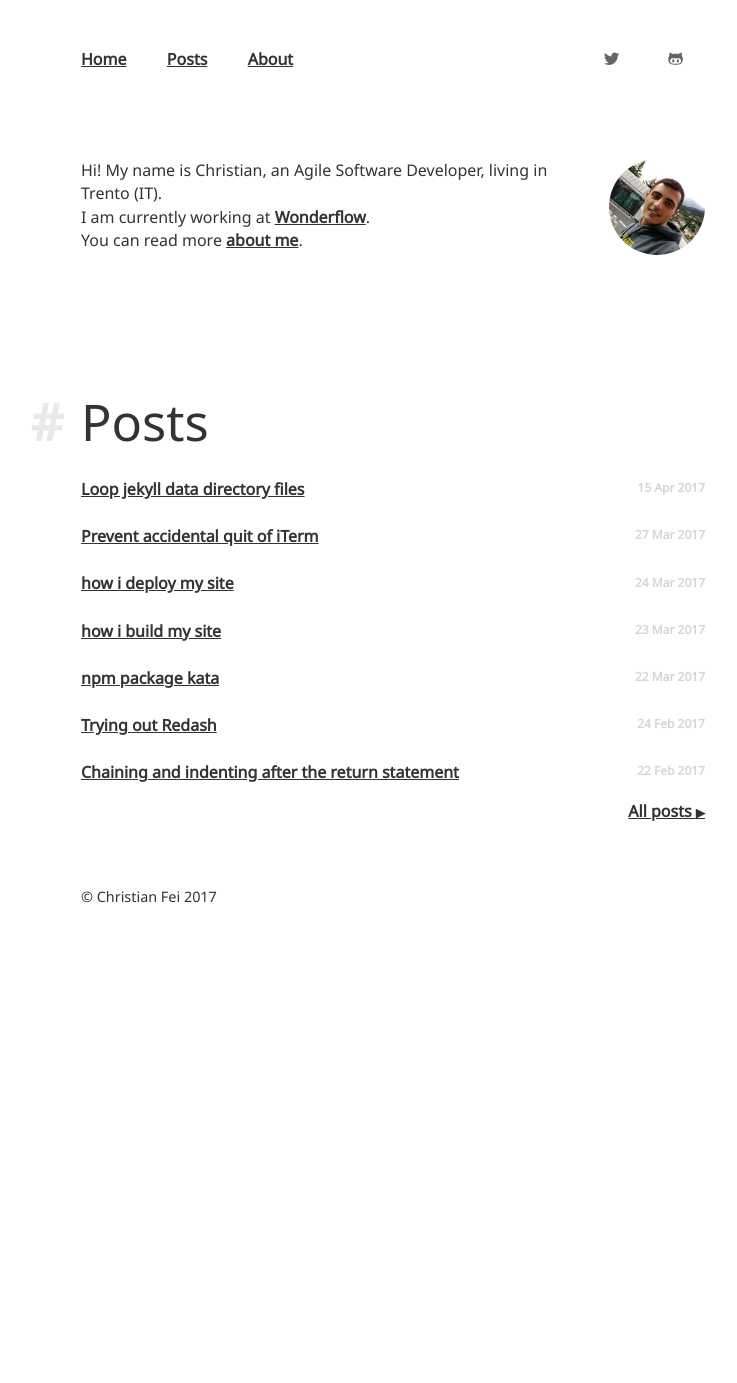
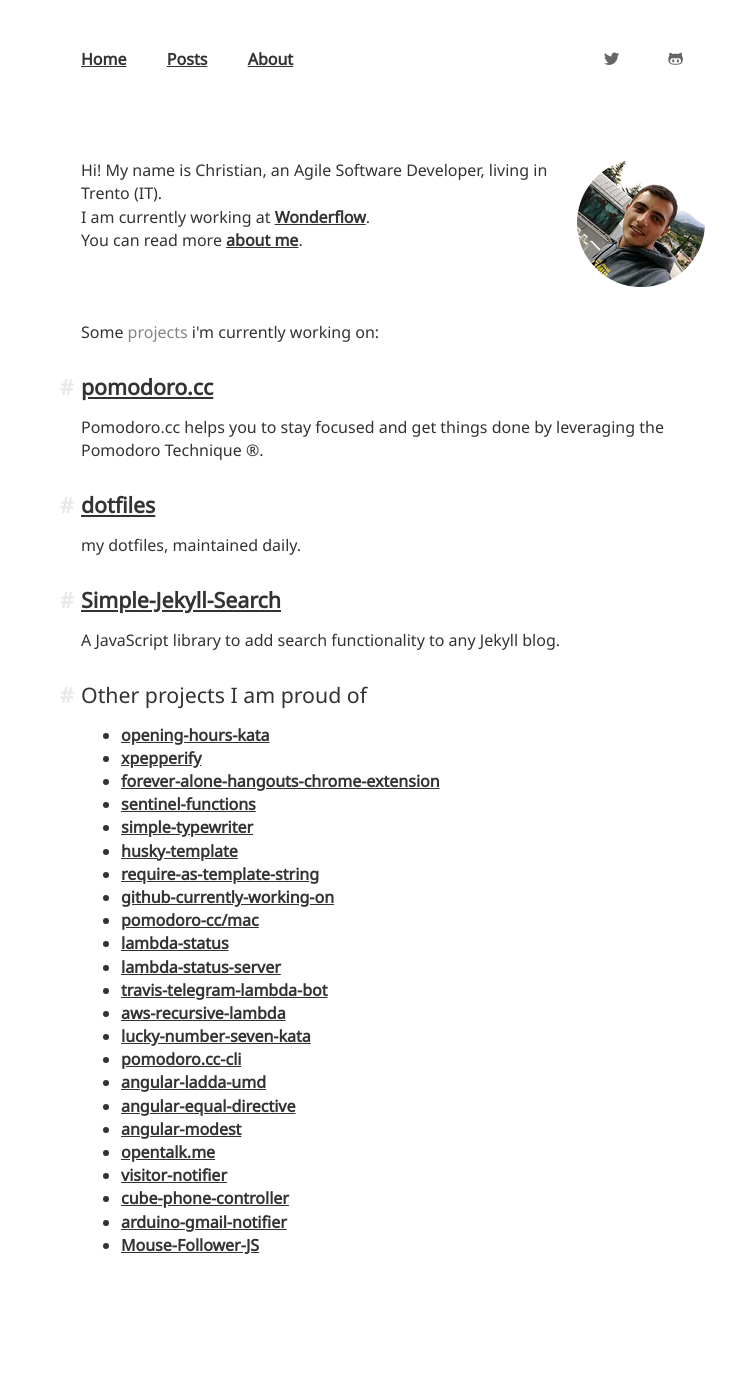
Before and after one commit to christian-fei/christian-fei.github.io-pandoc, a Jekyll site: the page built from index.html, in a window 1280 px wide. Shown: the whole page, without its empty margins (247-984 px from the left). Built offline with Jekyll 4.4.1, drawn with Linux system fonts in a browser that asks for light colours; before the commit the page ends 936 px from its top, so only the background shows below that.

Commit message:
update site with procject

```diff
--- /dev/null
+++ b/_data/projects.yml
@@ -0,0 +1,46 @@
+- url: https://github.com/christian-fei/opening-hours-kata
+  name: opening-hours-kata
+- url: https://github.com/christian-fei/xpepperify
+  name: xpepperify
+- url: https://github.com/christian-fei/forever-alone-hangouts-chrome-extension
+  name: forever-alone-hangouts-chrome-extension
+- url: https://github.com/christian-fei/sentinel-functions
+  name: sentinel-functions
+- url: https://github.com/christian-fei/simple-typewriter
+  name: simple-typewriter
+- url: https://github.com/christian-fei/husky-template
+  name: husky-template
+- url: https://github.com/christian-fei/require-as-template-string
+  name: require-as-template-string
+- url: https://github.com/christian-fei/github-currently-working-on
+  name: github-currently-working-on
+- url: https://github.com/pomodoro-cc/mac
+  name: pomodoro-cc/mac
+- url: https://github.com/christian-fei/lambda-status
+  name: lambda-status
+- url: https://github.com/christian-fei/lambda-status-server
+  name: lambda-status-server
+- url: https://github.com/christian-fei/travis-telegram-lambda-bot
+  name: travis-telegram-lambda-bot
+- url: https://github.com/christian-fei/aws-recursive-lambda
+  name: aws-recursive-lambda
+- url: https://github.com/christian-fei/lucky-number-seven-kata
+  name: lucky-number-seven-kata
+- url: https://github.com/christian-fei/pomodoro.cc-cli
+  name: pomodoro.cc-cli
+- url: https://github.com/christian-fei/angular-ladda-umd
+  name: angular-ladda-umd
+- url: https://github.com/christian-fei/angular-equal-directive
+  name: angular-equal-directive
+- url: https://github.com/christian-fei/angular-modest
+  name: angular-modest
+- url: https://github.com/christian-fei/opentalk.me
+  name: opentalk.me
+- url: https://github.com/christian-fei/visitor-notifier
+  name: visitor-notifier
+- url: https://github.com/christian-fei/cube-phone-controller
+  name: cube-phone-controller
+- url: https://github.com/christian-fei/arduino-gmail-notifier
+  name: arduino-gmail-notifier
+- url: https://github.com/christian-fei/Mouse-Follower-JS
+  name: Mouse-Follower-JS
--- a/_includes/main-footer.html
+++ b/_includes/main-footer.html
@@ -1,5 +1,5 @@
 <footer>
-  <div class="container">
+  <!-- <div class="container">
     &copy; Christian Fei 2017
-  </div>
+  </div> -->
 </footer>
--- a/assets/css/fancy.styl
+++ b/assets/css/fancy.styl
@@ -102,3 +102,6 @@ pre
     margin-right -1.5rem
     padding-left 1.5rem
     padding-right 1.5rem
+
+.fancy-highlight
+  color #848484
--- a/assets/css/layout.styl
+++ b/assets/css/layout.styl
@@ -59,8 +59,8 @@ body > footer
   display block
   float right
   img
-    height 6em
-    width 6em
+    height 128px
+    width 128px
     margin-left 0.75em
 
 .avatar
--- a/index.html
+++ b/index.html
@@ -2,15 +2,31 @@
 layout: default
 ---
 
-<section class="content">
-  <h1>Posts</h1>
-  {% for post in site.posts limit:7 %}
-    {% include post-template.html %}
+Some <span class="fancy-highlight">projects</span> i'm currently working on:
+
+<div class="project">
+  <h4><a href="https://pomodoro.cc" target="_blank">pomodoro.cc</a></h4>
+  <p>Pomodoro.cc helps you to stay focused and get things done by leveraging the Pomodoro Technique ®.</p>
+</div>
+
+<div class="project">
+  <h4><a href="https://github.com/christian-fei/dotfiles" target="_blank">dotfiles</a></h4>
+  <p>my dotfiles, maintained daily.</p>
+</div>
+
+<div class="project">
+  <h4><a href="https://github.com/christian-fei/Simple-Jekyll-Search" target="_blank">Simple-Jekyll-Search</a></h4>
+  <p>A JavaScript library to add search functionality to any Jekyll blog.</p>
+</div>
+
+<h4>
+  Other projects I am proud of
+</h4>
+
+<ul>
+  {% for project in site.data.projects %}
+    <li>
+      <a href="{{ project.url }}" target="_blank">{{ project.name }}</a>
+    </li>
   {% endfor %}
-
-  <p>
-    <a href="/posts" class="fr">
-      All posts <small>▶︎</small>
-    </a>
-  </p>
-</section>
+</ul>
```
Also changed, not shown: dest/main.min.css.
